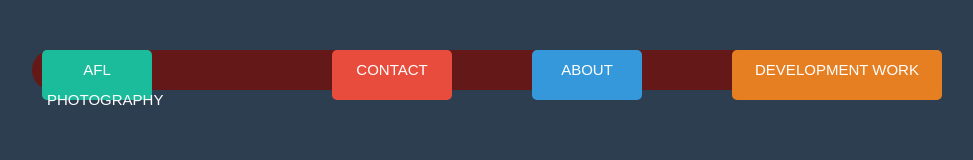
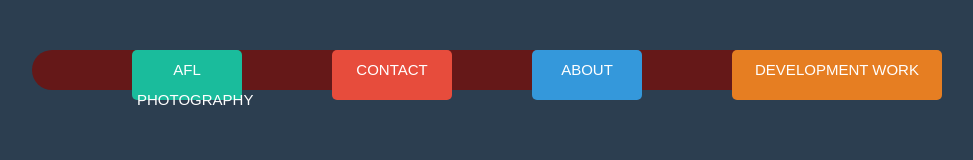
Before and after one commit to gracemidd/Web_Design_Assignment_Grace_Middleton, a plain HTML site: page index.html in a window 1280 px wide. Shown: the whole page, without its empty margins (233-1206 px from the left). Drawn offline with Linux system fonts and the light colour scheme.

Commit message:
Update style.css

```diff
--- a/resources/style.css
+++ b/resources/style.css
@@ -62,7 +62,7 @@ nav .start-AFL-photography, a:nth-child(1) {
     border-radius: 5px;
     padding: 5px;
     width: 100px;
-    left: 10px;
+    left: 100px;
     background-color: #1abc9c;
 }
 
```
